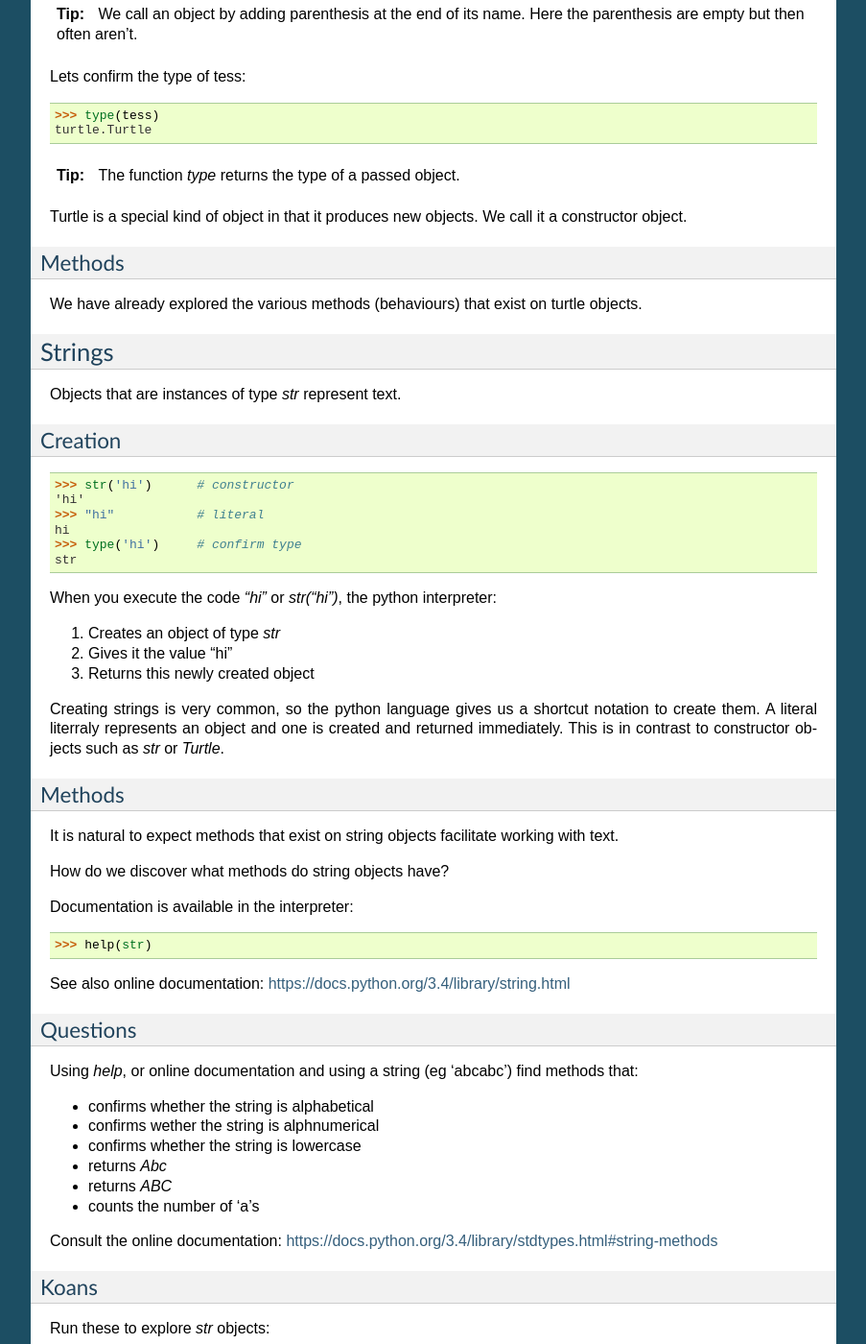
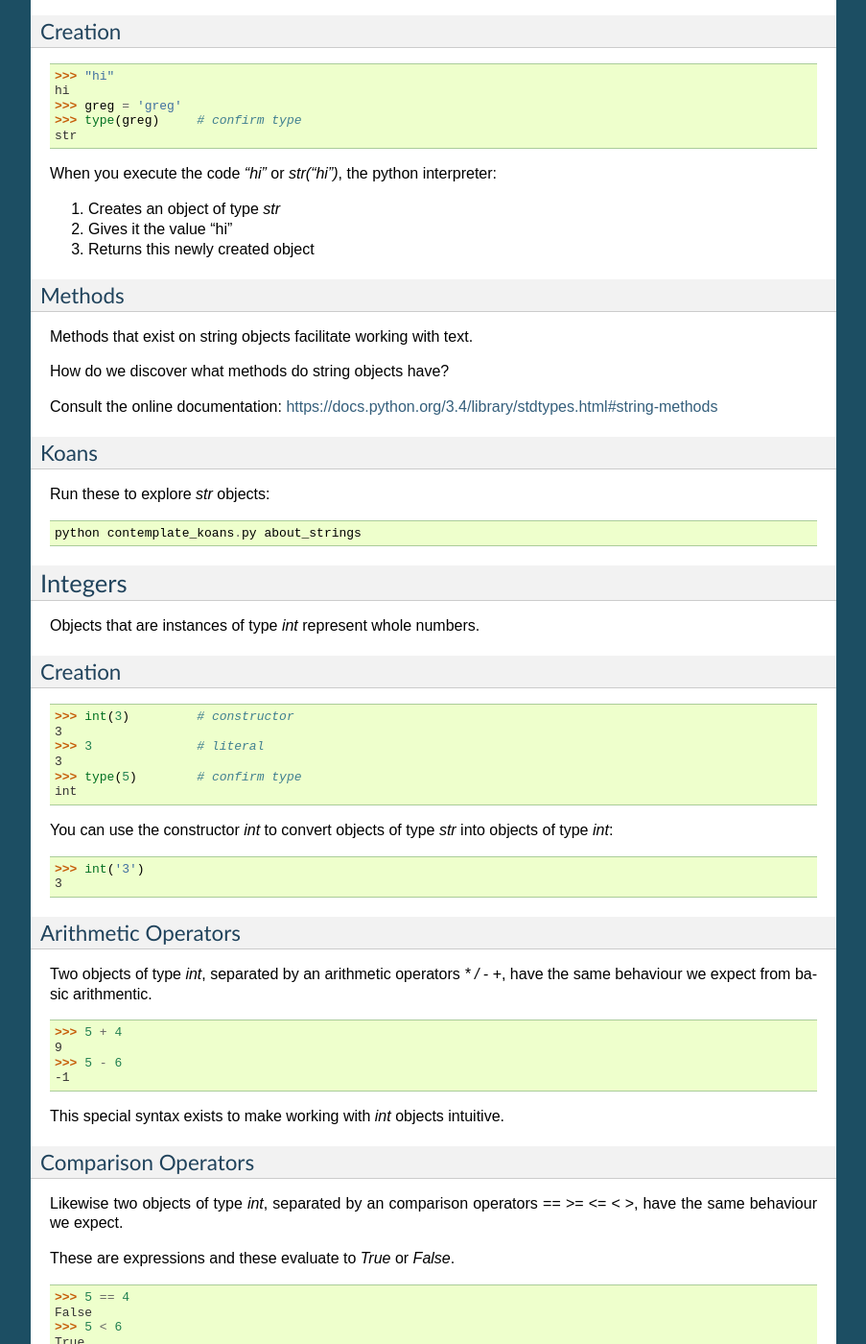
Before and after one commit to gu-lseg/intro-to-programming, a Sphinx documentation site: the page built from source/objects.rst, in a window 1280 px wide and 1400 px high, scrolled down 998 px. Shown: the whole window at 96% size, without its empty margins (198-1101 px from the left). Built offline with Sphinx 7.4.7, drawn with Linux system fonts in a browser that asks for light colours; pages that are not in the unit, such as notebooks, are missing from menus; some of the changed text lies outside the part shown.

Commit message:
removed stuff and put into koans

```diff
--- a/source/objects.rst
+++ b/source/objects.rst
@@ -1,38 +1,18 @@
 Objects
 *******
-
-Object Oriented programming is about defining and manipulating objects to do something
-meaningful to the programmer.
-
-An Object:
-
-* Exists as a pattern of 0s and 1s in the computer's memory.
-* Conceptually represents something of meaning to the programmer.
-
-The function `id` returns the location in memory of a passed object::
-
-    >>> id(tess)
-    4428974960
-
-So our digital tess lives at the above address in our computer memory chip.
-
-.. tip::
-
-    In practice we don't typically need to know what location our objects are at.
 
 An object is always an instance of a Type and the Type determines an objects':
 
 * attributes
 * methods (behaviours)
 
-Here we revisit turtles and introduce two new types of objects. We focus on creation and manipulation.
-
-By the end of this section we will have examined 3 types of objects:
+In this section we examine three different types of objects:
 
 * Turtles - represent and manipulate graphics.
 * Strings - represent and manipulate text.
 * Integers - represent and manipulate whole numbers.
 
+The focus is on how to create and manipulate the objects.
 
 Turtles
 =======
@@ -68,13 +48,6 @@ Lets confirm the type of tess::
 Turtle is a special kind of object in that it produces new objects. We call it
 a constructor object.
 
-Methods
--------
-
-We have already explored the various methods (behaviours) that exist on turtle
-objects.
-
-
 Strings
 =======
 
@@ -84,11 +57,10 @@ Creation
 --------
 ::
 
-    >>> str('hi')      # constructor
-    'hi'
-    >>> "hi"           # literal
+    >>> "hi"
     hi
-    >>> type('hi')     # confirm type
+    >>> greg = 'greg'
+    >>> type(greg)     # confirm type
     str
 
 When you execute the code `"hi"` or `str("hi")`, the python interpreter:
@@ -97,39 +69,13 @@ When you execute the code `"hi"` or `str("hi")`, the python interpreter:
 2. Gives it the value "hi"
 3. Returns this newly created object
 
-Creating strings is very common, so the python language gives us a shortcut
-notation to create them. A literal literraly represents an
-object and one is created and returned immediately. This is in contrast to
-constructor objects such as `str` or `Turtle`.
 
 Methods
 -------
 
-It is natural to expect methods that exist on string objects facilitate working with text.
+Methods that exist on string objects facilitate working with text.
 
 How do we discover what methods do string objects have?
-
-Documentation is available in the interpreter::
-
-    >>> help(str)
-
-See also online documentation: |string_docs|
-
-.. |string_docs| raw:: html
-
-    <a href="https://docs.python.org/3.4/library/string.html" target="_blank">https://docs.python.org/3.4/library/string.html</a>
-
-Questions
----------
-
-Using `help`, or online documentation and using a string (eg 'abcabc') find methods that:
-
-* confirms whether the string is alphabetical
-* confirms wether the string is alphnumerical
-* confirms whether the string is lowercase
-* returns `Abc`
-* returns `ABC`
-* counts the number of 'a's
 
 Consult the online documentation: |string_methods|
 
@@ -143,7 +89,6 @@ Koans
 Run these to explore `str` objects::
 
     python contemplate_koans.py about_strings
-    python contemplate_koans.py about_strings_manipulation
 
 
 Integers
```
